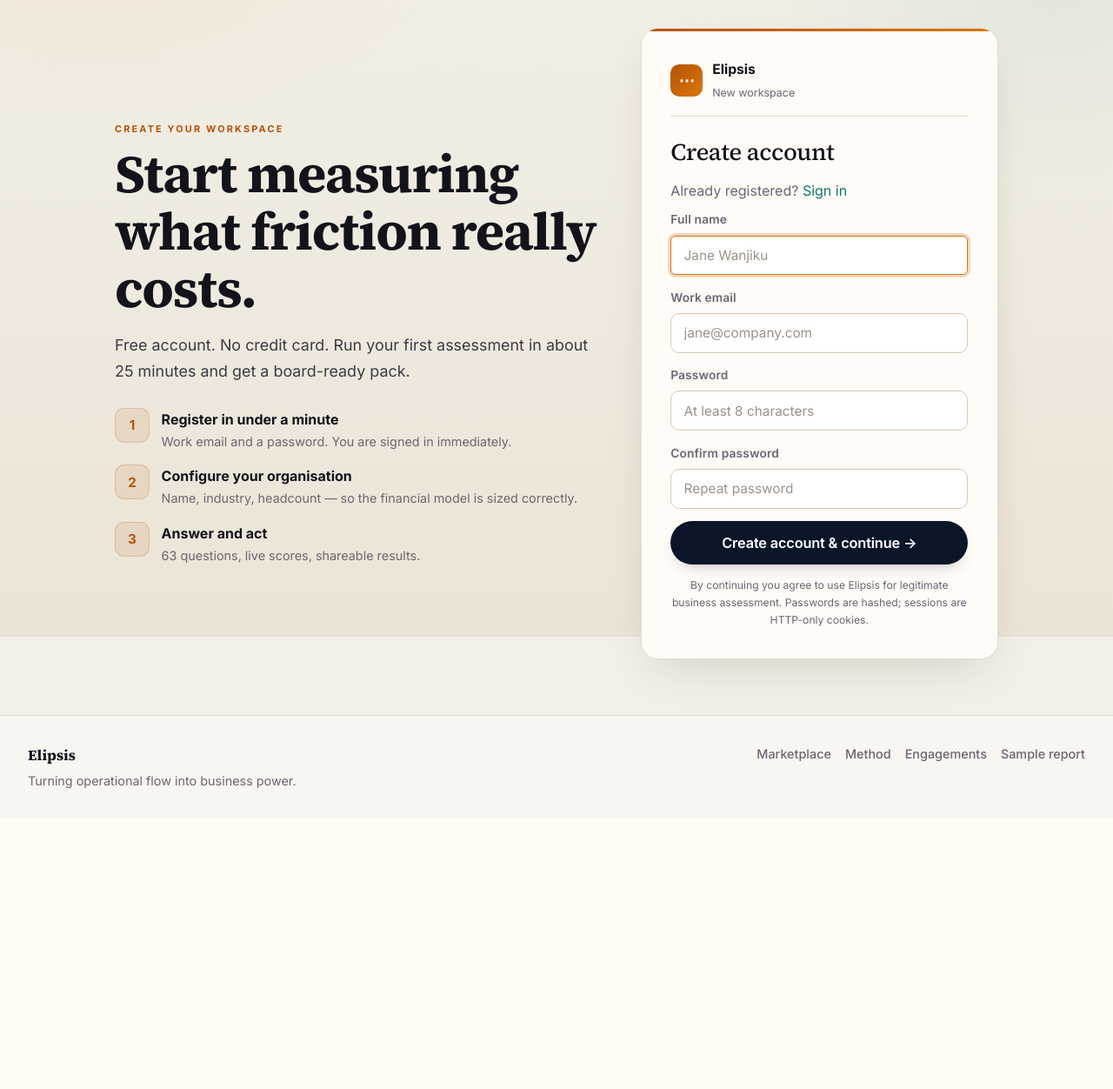
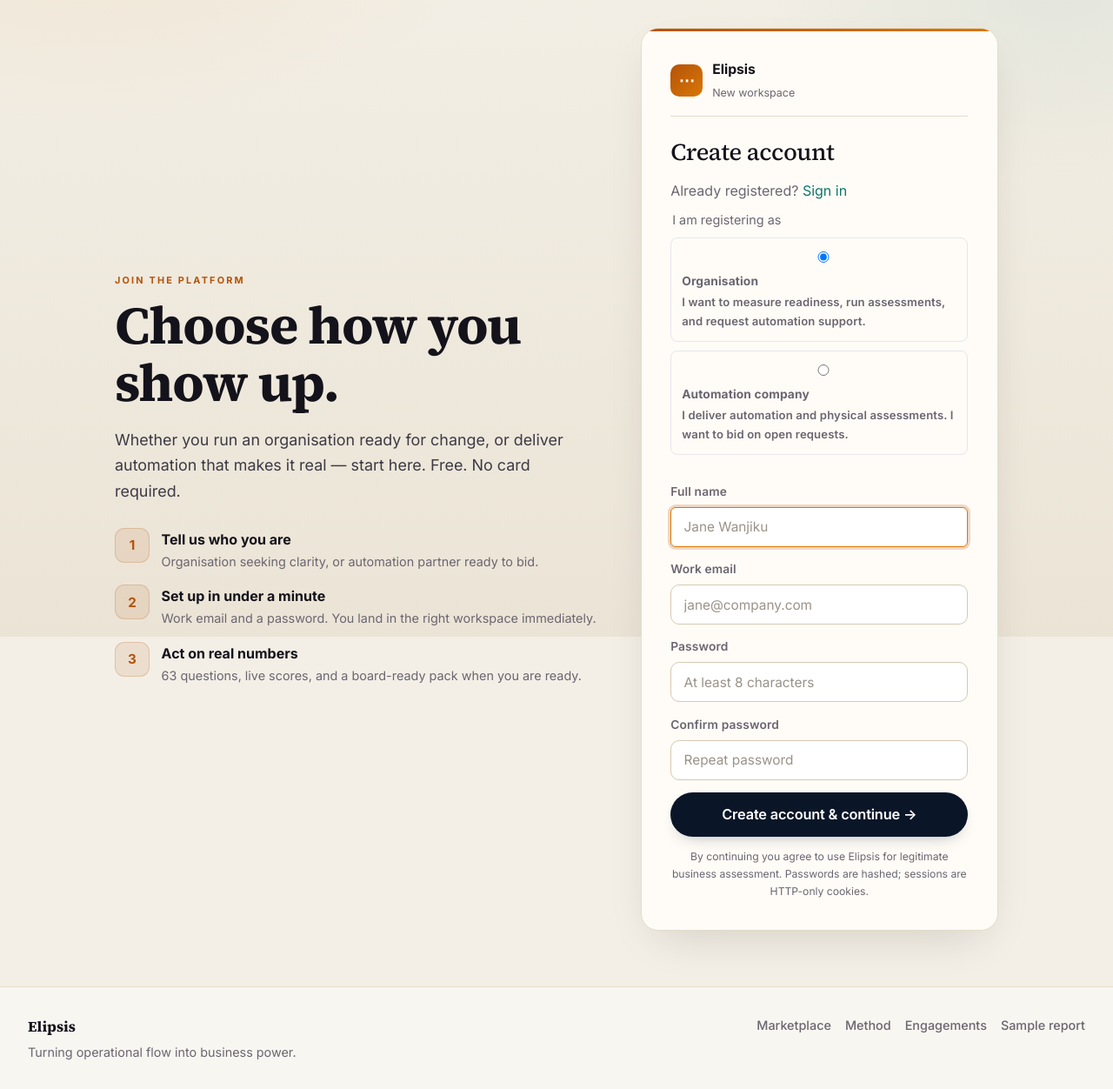
Before and after one commit to JonesKapedo/elipsis, a FastAPI app: page /signup in a window 1280 px wide. Shown: the part 68-1320 px from the top of the page at 87% size. Before the commit the page ends 975 px from the top, so only its background shows below. Run offline with FastAPI, Linux system fonts and the light colour scheme; data comes from the database, SQL or seed files in the repository.

Commit message:
Admin pulse overview, signup user-type selection, request desk history + ranking, creative copy, nav update

```diff
--- a/elipsis_api/templates/signup.html
+++ b/elipsis_api/templates/signup.html
@@ -4,29 +4,29 @@
 {% block content %}
 <div class="auth auth-pro">
   <section class="auth-pitch">
-    <p class="eyebrow">CREATE YOUR WORKSPACE</p>
-    <h1>Start measuring what friction really costs.</h1>
-    <p class="lede">Free account. No credit card. Run your first assessment in about 25 minutes and get a board-ready pack.</p>
+    <p class="eyebrow">JOIN THE PLATFORM</p>
+    <h1>Choose how you show up.</h1>
+    <p class="lede">Whether you run an organisation ready for change, or deliver automation that makes it real — start here. Free. No card required.</p>
     <ul class="auth-points">
       <li>
         <span class="auth-icon">1</span>
         <div>
-          <strong>Register in under a minute</strong>
-          <p class="muted">Work email and a password. You are signed in immediately.</p>
+          <strong>Tell us who you are</strong>
+          <p class="muted">Organisation seeking clarity, or automation partner ready to bid.</p>
         </div>
       </li>
       <li>
         <span class="auth-icon">2</span>
         <div>
-          <strong>Configure your organisation</strong>
-          <p class="muted">Name, industry, headcount — so the financial model is sized correctly.</p>
+          <strong>Set up in under a minute</strong>
+          <p class="muted">Work email and a password. You land in the right workspace immediately.</p>
         </div>
       </li>
       <li>
         <span class="auth-icon">3</span>
         <div>
-          <strong>Answer and act</strong>
-          <p class="muted">{{ total_questions or 63 }} questions, live scores, shareable results.</p>
+          <strong>Act on real numbers</strong>
+          <p class="muted">{{ total_questions or 63 }} questions, live scores, and a board-ready pack when you are ready.</p>
         </div>
       </li>
     </ul>
@@ -51,6 +51,26 @@
     {% endif %}
 
     <form method="post" action="/signup" class="stack" novalidate>
+      <fieldset style="border:none;padding:0;margin:0 0 1rem;">
+        <legend class="muted" style="margin-bottom:0.5rem;font-size:0.9rem;">I am registering as</legend>
+        <div style="display:flex;flex-direction:column;gap:0.6rem;">
+          <label style="display:flex;align-items:flex-start;gap:0.6rem;cursor:pointer;padding:0.75rem;border:1px solid var(--border, #e5e7eb);border-radius:8px;">
+            <input type="radio" name="user_type" value="client" {% if not form or form.user_type != 'bidder' %}checked{% endif %} required style="margin-top:0.2rem;">
+            <div>
+              <strong>Organisation</strong>
+              <p class="muted small" style="margin:0.15rem 0 0;">I want to measure readiness, run assessments, and request automation support.</p>
+            </div>
+          </label>
+          <label style="display:flex;align-items:flex-start;gap:0.6rem;cursor:pointer;padding:0.75rem;border:1px solid var(--border, #e5e7eb);border-radius:8px;">
+            <input type="radio" name="user_type" value="bidder" {% if form and form.user_type == 'bidder' %}checked{% endif %} style="margin-top:0.2rem;">
+            <div>
+              <strong>Automation company</strong>
+              <p class="muted small" style="margin:0.15rem 0 0;">I deliver automation and physical assessments. I want to bid on open requests.</p>
+            </div>
+          </label>
+        </div>
+      </fieldset>
+
       <label for="name">Full name
         <input id="name" name="name" required maxlength="120"
                placeholder="Jane Wanjiku" value="{{ form.name if form else '' }}" autofocus>
```
